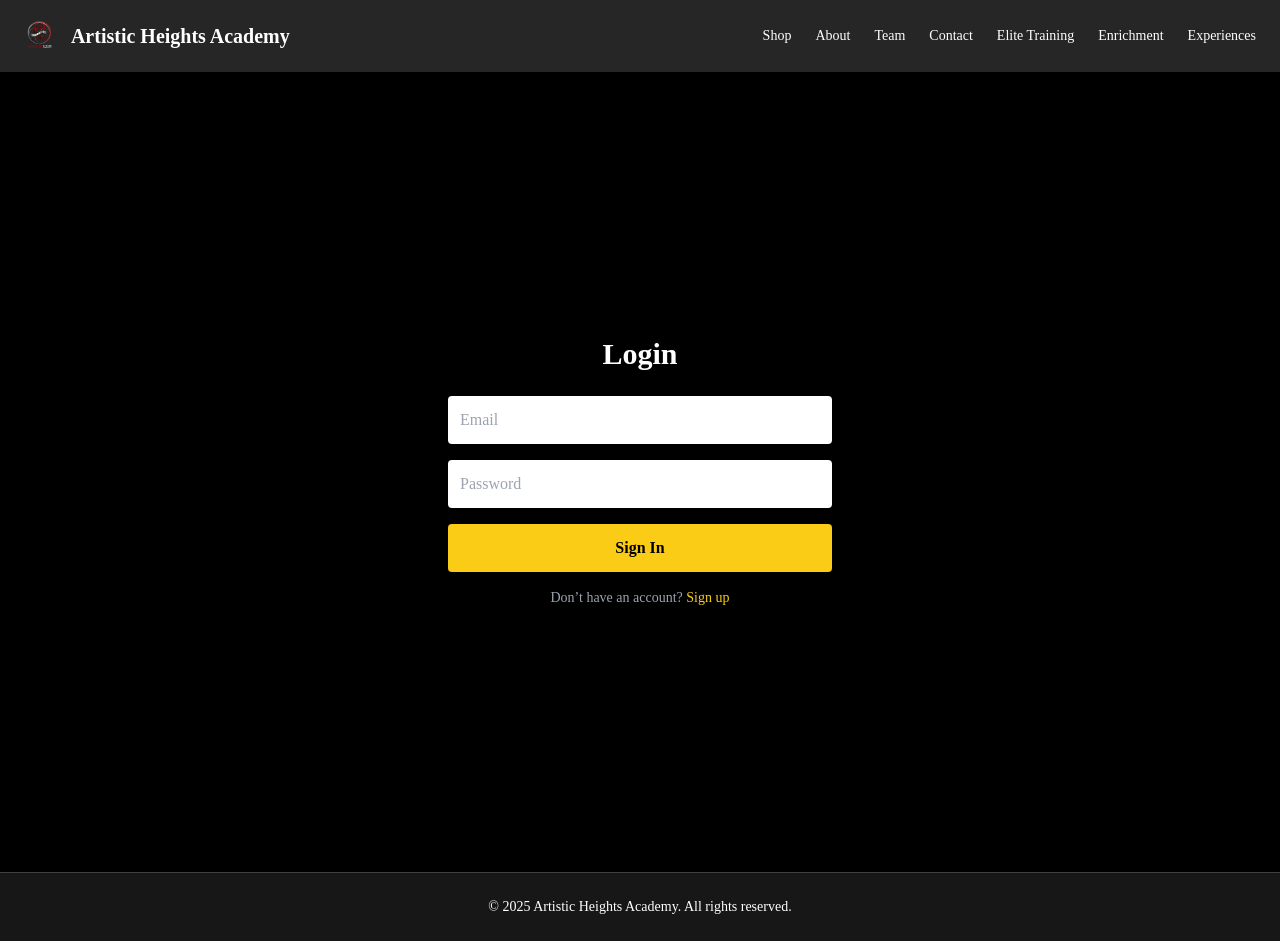
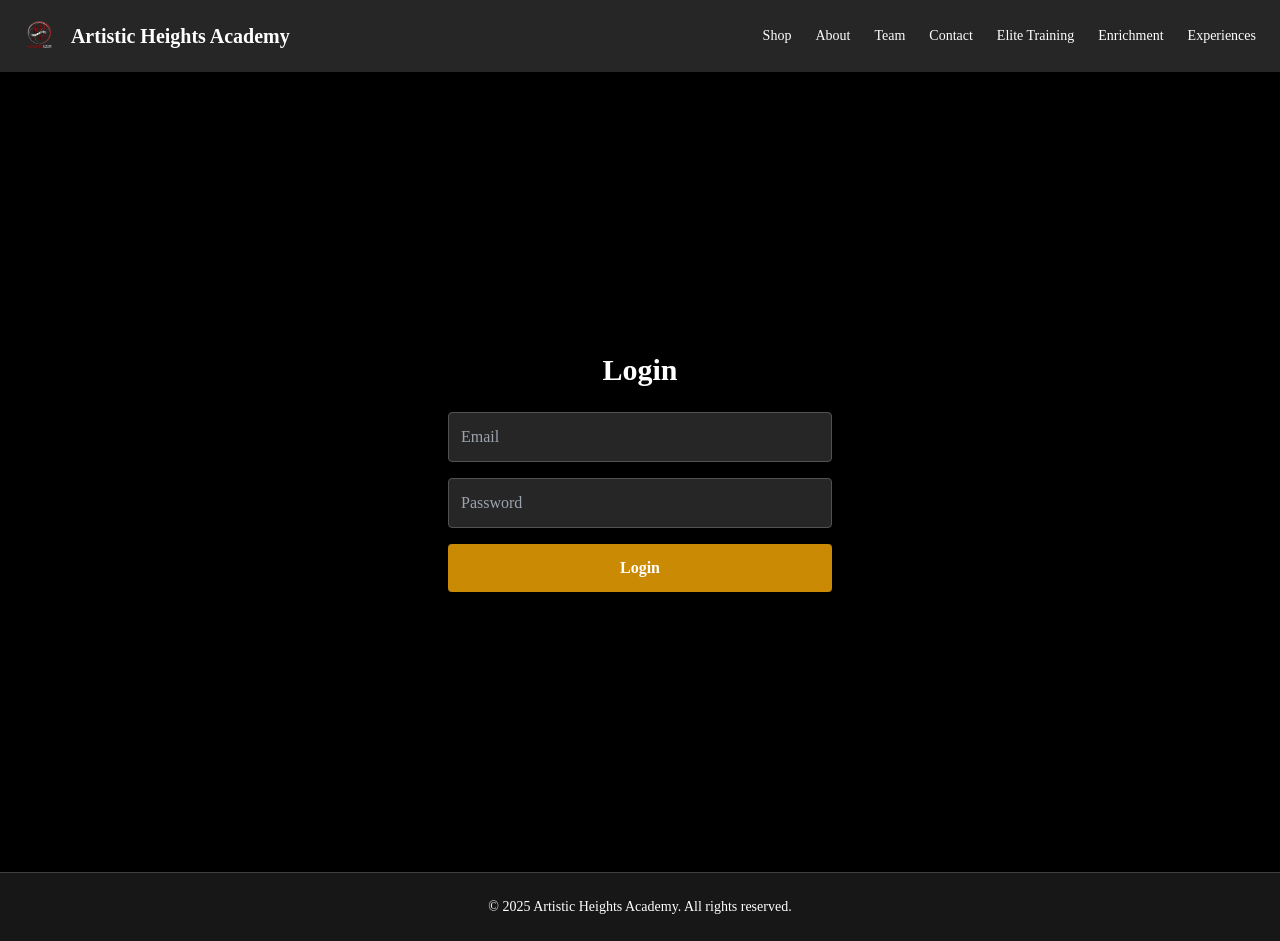
Before and after one commit to WHF-Post/aha-site-approval-v01, a Next.js app: page /login in a window 1280 px wide. Built offline with nearby package versions, Linux system fonts and the light colour scheme.

Commit message:
Finalize login component split and resolve build errors

```diff
--- /dev/null
+++ b/app/login/LoginForm.tsx
@@ -0,0 +1,58 @@
+'use client';
+
+import { useRouter, useSearchParams } from 'next/navigation';
+import { useState } from 'react';
+import { signInWithEmailAndPassword } from 'firebase/auth';
+import { auth } from '@/lib/firebase';
+
+export default function LoginForm() {
+  const router = useRouter();
+  const searchParams = useSearchParams();
+  const redirect = searchParams.get('redirect') || '/store';
+
+  const [email, setEmail] = useState('');
+  const [password, setPassword] = useState('');
+  const [error, setError] = useState('');
+
+  const handleLogin = async (e: React.FormEvent) => {
+    e.preventDefault();
+    setError('');
+    try {
+      await signInWithEmailAndPassword(auth, email, password);
+      router.push(redirect);
+    } catch (err: any) {
+      setError(err.message || 'Login failed');
+    }
+  };
+
+  return (
+    <main className="flex flex-col items-center justify-center min-h-screen p-6 bg-black text-white">
+      <h1 className="text-3xl font-bold mb-6">Login</h1>
+      <form onSubmit={handleLogin} className="space-y-4 w-full max-w-sm">
+        <input
+          type="email"
+          placeholder="Email"
+          value={email}
+          onChange={(e) => setEmail(e.target.value)}
+          className="w-full p-3 bg-neutral-800 border border-neutral-600 rounded"
+          required
+        />
+        <input
+          type="password"
+          placeholder="Password"
+          value={password}
+          onChange={(e) => setPassword(e.target.value)}
+          className="w-full p-3 bg-neutral-800 border border-neutral-600 rounded"
+          required
+        />
+        {error && <p className="text-red-500">{error}</p>}
+        <button
+          type="submit"
+          className="w-full bg-yellow-600 hover:bg-yellow-700 text-white py-3 rounded font-bold"
+        >
+          Login
+        </button>
+      </form>
+    </main>
+  );
+}
--- a/app/login/page.tsx
+++ b/app/login/page.tsx
@@ -1,67 +1,10 @@
-'use client';
-
-import { useRouter, useSearchParams } from 'next/navigation';
-import { useState } from 'react';
-import { signInWithEmailAndPassword } from 'firebase/auth';
-import { auth } from '@/lib/firebase';
+import { Suspense } from 'react';
+import LoginForm from './LoginForm';
 
 export default function LoginPage() {
-  const router = useRouter();
-  const searchParams = useSearchParams();
-  const redirect = searchParams.get('redirect') || '/store';
-
-  const [email, setEmail] = useState('');
-  const [password, setPassword] = useState('');
-  const [error, setError] = useState('');
-
-  const handleLogin = async (e: React.FormEvent) => {
-    e.preventDefault();
-    setError('');
-    try {
-      await signInWithEmailAndPassword(auth, email, password);
-      router.push(redirect);
-    } catch (err: any) {
-      setError(err.message || 'Login failed');
-    }
-  };
-
   return (
-    <main className="flex flex-col items-center justify-center min-h-screen p-6 bg-black text-white">
-      <h1 className="text-3xl font-bold mb-6">Login</h1>
-      <form onSubmit={handleLogin} className="w-full max-w-sm space-y-4">
-        <input
-          type="email"
-          placeholder="Email"
-          className="w-full p-3 rounded text-black"
-          value={email}
-          onChange={(e) => setEmail(e.target.value)}
-          required
-        />
-        <input
-          type="password"
-          placeholder="Password"
-          className="w-full p-3 rounded text-black"
-          value={password}
-          onChange={(e) => setPassword(e.target.value)}
-          required
-        />
-        <button
-          type="submit"
-          className="w-full bg-yellow-400 text-black py-3 rounded hover:bg-yellow-500 font-semibold transition"
-        >
-          Sign In
-        </button>
-        {error && <p className="text-red-500 text-sm mt-2">{error}</p>}
-      </form>
-      <p className="text-sm text-gray-400 text-center mt-4">
-        Don’t have an account?{' '}
-        <a
-          href={`/register?redirect=${encodeURIComponent(redirect)}`}
-          className="text-yellow-400 hover:underline"
-        >
-          Sign up
-        </a>
-      </p>
-    </main>
+    <Suspense fallback={<div>Loading login...</div>}>
+      <LoginForm />
+    </Suspense>
   );
 }
```
